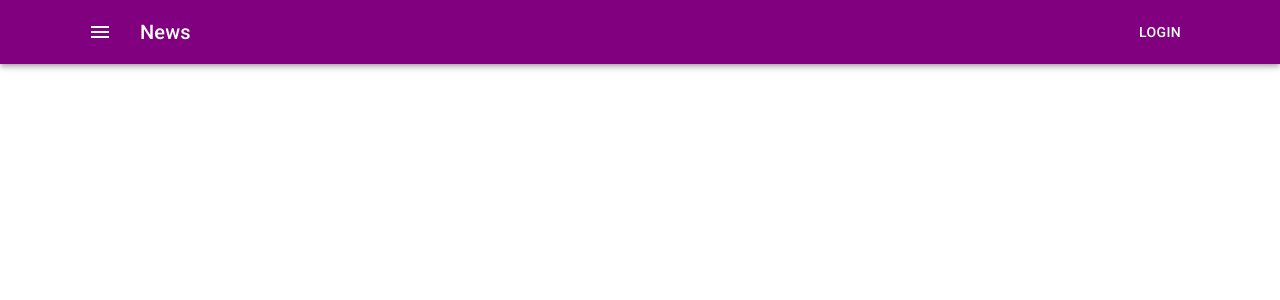
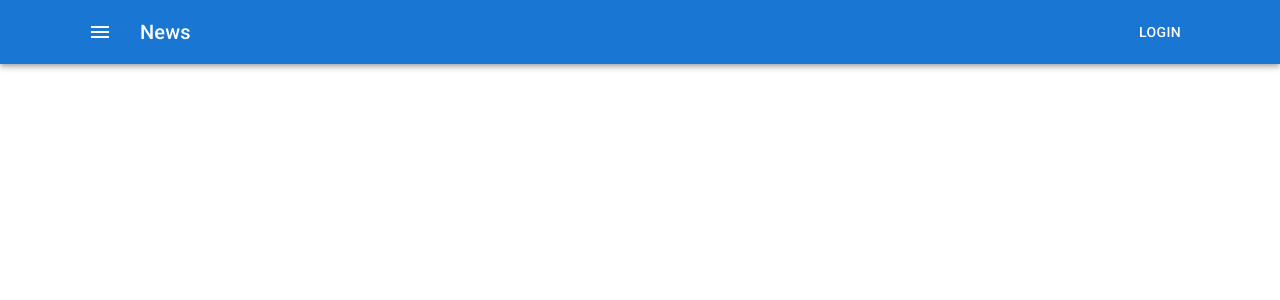
Before and after one commit to Darlass/Shop-project-React, a React (Create React App) app: page / in a window 1280 px wide. Shown: the top 300 px of the page. Built offline with nearby package versions, Linux system fonts and the light colour scheme.

Commit message:
3 method of style, file.scss and preoritet connect

```diff
--- a/src/containers/App/App.tsx
+++ b/src/containers/App/App.tsx
@@ -1,13 +1,14 @@
 import Header from 'containers/Header/Header'
 import CssBaseline from '@mui/material/CssBaseline';
+import { StyledEngineProvider } from '@mui/material/styles'
 
 type Props = {}
 const App = (props: Props) => {
     return (
-        <>
+        <StyledEngineProvider injectFirst>
             <CssBaseline />
             <Header />
-        </>
+        </StyledEngineProvider>
     )
 }
 export default App
--- /dev/null
+++ b/src/containers/Header/Header.scss
@@ -0,0 +1,3 @@
+.aap-bar {
+    background-color: green;
+}
--- a/src/containers/Header/Header.tsx
+++ b/src/containers/Header/Header.tsx
@@ -5,14 +5,12 @@
 import IconButton from '@mui/material/IconButton';
 import MenuIcon from '@mui/icons-material/Menu';
 import Container from '@mui/material/Container';
-import { purple } from '@mui/material/colors';
+import './Header.scss'
 
 type Props = {}
 const Header = (props: Props) => {
     return (
-        <AppBar position="static" sx={{
-            backgroundColor: 'purple',
-        }}>
+        <AppBar position="static" className="app-bar">
             <Container maxWidth="lg">
                 <Toolbar>
                     <IconButton
```
